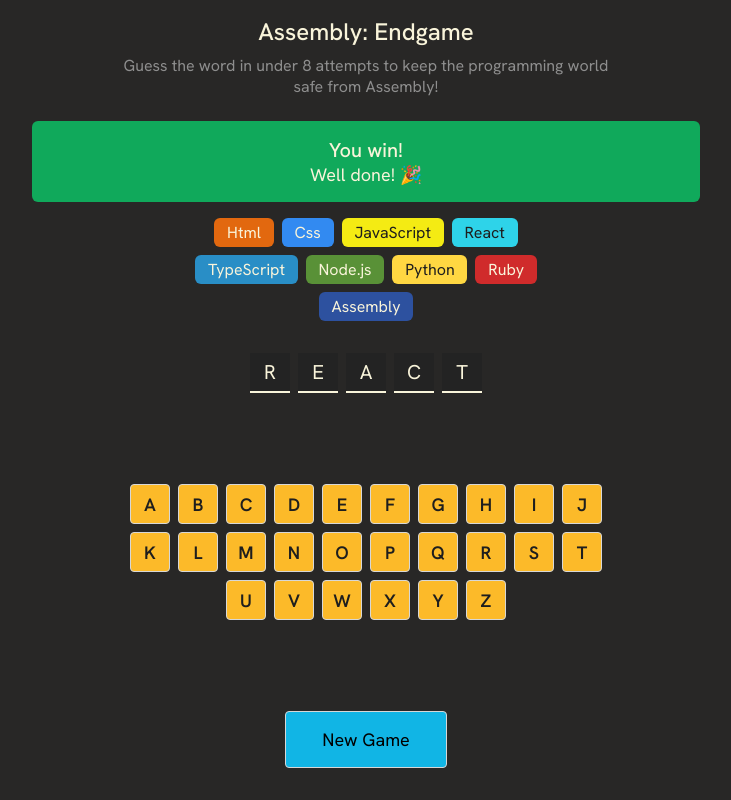
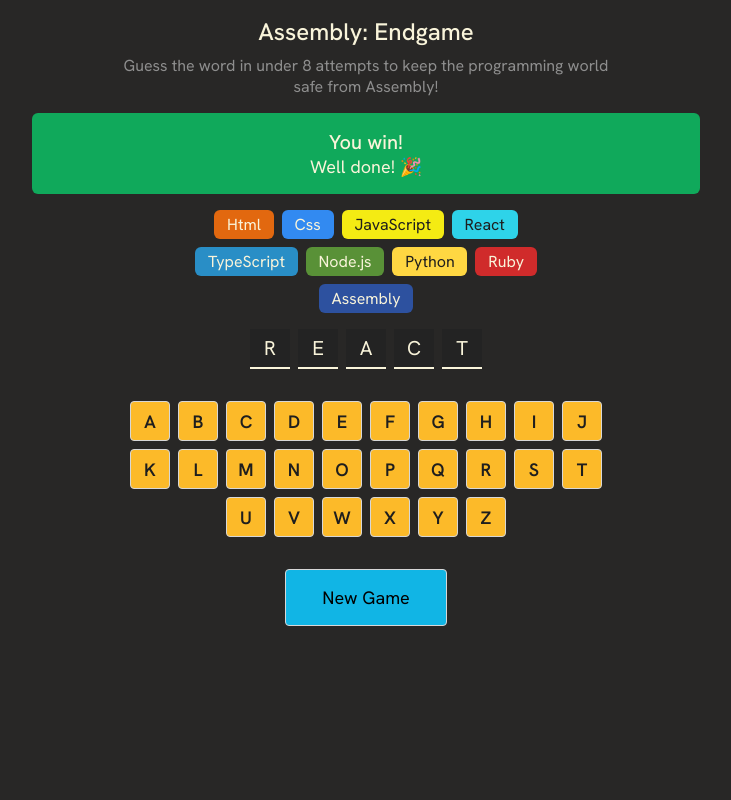
Before and after one commit to rayenrsalhi9/word-guess, a React (Vite) app: page / in a window 1280 px wide. Shown: the whole page, without its empty margins (274-1005 px from the left). Built offline with nearby package versions, Linux system fonts and the light colour scheme.

Commit message:
style(index.css): center content vertically and horizontally
Remove flex properties from container and apply them to body element to improve layout centering

```diff
--- a/src/index.css
+++ b/src/index.css
@@ -10,7 +10,9 @@
 html, body {
     min-height: 100vh;
     background-color: #282726;
-    overflow: hidden;
+    display: flex;
+    justify-content: center;
+    align-items: center;
 }
 
 .container {
@@ -19,8 +21,6 @@
     min-height: 100vh;
     margin: 0 auto;
     padding: 2vh 1rem;
-    display: flex;
-    flex-direction: column;
 }
 
 header {
```
